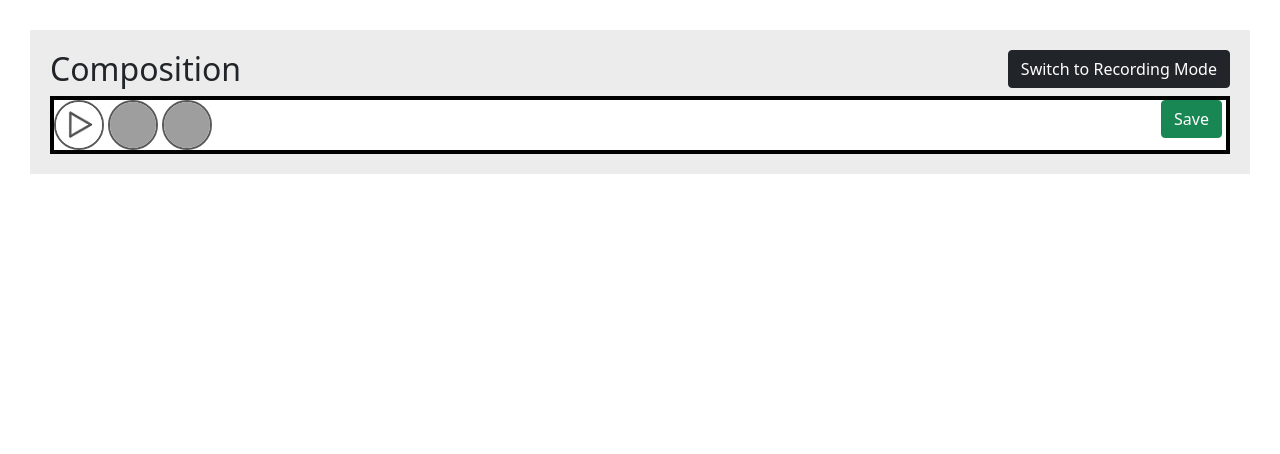
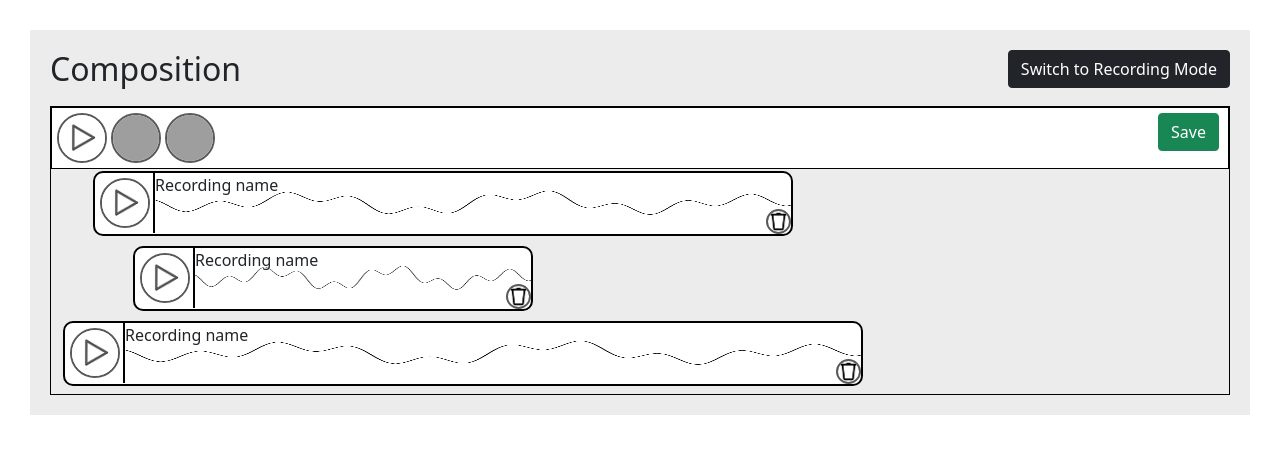
Before and after one commit to atEchoOff/remote-record, a PHP site: page /composition.html in a window 1280 px wide. Shown: the part 56-510 px from the top of the page. Run offline with PHP 8.4, Linux system fonts and the light colour scheme; grey boxes are pictures that could not be loaded.

Commit message:
Adding play tracks to composition edit screen

```diff
--- a/composition.html
+++ b/composition.html
@@ -55,12 +55,12 @@
           </div>
           <div class="btn-group mr-2" role="group" aria-label="Second group" style="margin-right:4px;">
             <a href="">
-              <img src="hand.png" class="circular-button" alt="Play"></img>
+              <img src="hand.png" class="circular-button" alt="Drag"></img>
             </a>
           </div>
           <div class="btn-group mr-2" role="group" aria-label="Third group">
             <a href="">
-              <img src="cut.png" class="circular-button" alt="Play"></img>
+              <img src="cut.png" class="circular-button" alt="Cut"></img>
             </a>
           </div>
         </div>
@@ -72,6 +72,67 @@
         </div>
         <div style="clear:both"></div>
       </div>
+      <!-- Recording template -->
+      <div class="recording-box" style="width:700px; left:40px;">
+        <!-- Note: width and left will be set by javascript case-by-case once we have actual recordings-->
+        <div class="recording-box-panel">
+          <a href="">
+            <img src="PlaySymbol.png" class="circular-button" alt="Play"></img>
+          </a>
+        </div>
+        <div class="recording-waveform-end">
+          <div class="recording-box-label">
+            <p>Recording name</p>
+          </div>
+          <div class="recording-waveform">
+            <img src="WaveForm.webp"></img>
+          </div>
+        </div>
+        <a href="">
+          <img src="delete.png" class="delete-button" alt="Delete"></img>
+        </a>
+      </div>
+      <div style="clear:both"></div>
+      <!-- End of Template -->
+      <div class="recording-box" style="width:400px; left:80px;">
+        <!-- Note: width and left will be set by javascript case-by-case once we have actual recordings-->
+        <div class="recording-box-panel">
+          <a href="">
+            <img src="PlaySymbol.png" class="circular-button" alt="Play"></img>
+          </a>
+        </div>
+        <div class="recording-waveform-end">
+          <div class="recording-box-label">
+            <p>Recording name</p>
+          </div>
+          <div class="recording-waveform">
+            <img src="WaveForm.webp"></img>
+          </div>
+        </div>
+        <a href="">
+          <img src="delete.png" class="delete-button" alt="Delete"></img>
+        </a>
+      </div>
+      <div style="clear:both"></div>
+      <div class="recording-box" style="width:800px; left:10px;">
+        <!-- Note: width and left will be set by javascript case-by-case once we have actual recordings-->
+        <div class="recording-box-panel">
+          <a href="">
+            <img src="PlaySymbol.png" class="circular-button" alt="Play"></img>
+          </a>
+        </div>
+        <div class="recording-waveform-end">
+          <div class="recording-box-label">
+            <p>Recording name</p>
+          </div>
+          <div class="recording-waveform">
+            <img src="WaveForm.webp"></img>
+          </div>
+        </div>
+        <a href="">
+          <img src="delete.png" class="delete-button" alt="Delete"></img>
+        </a>
+      </div>
       <div style="clear:both"></div>
     </div>
   </div>
--- a/styles/main.css
+++ b/styles/main.css
@@ -128,11 +128,14 @@ td:first-child, th:first-child {
 }
 
 .composition-edit-box {
-    border: 2px solid black;
+    border: 1px solid black;
+    margin-top: 10px;
+    overflow: hidden;
 }
 
 .box-header {
     background-color: white;
-    border: 2px solid black;
+    border: 1px solid black;
     width: auto;
+    padding: 5px;
 }
```
